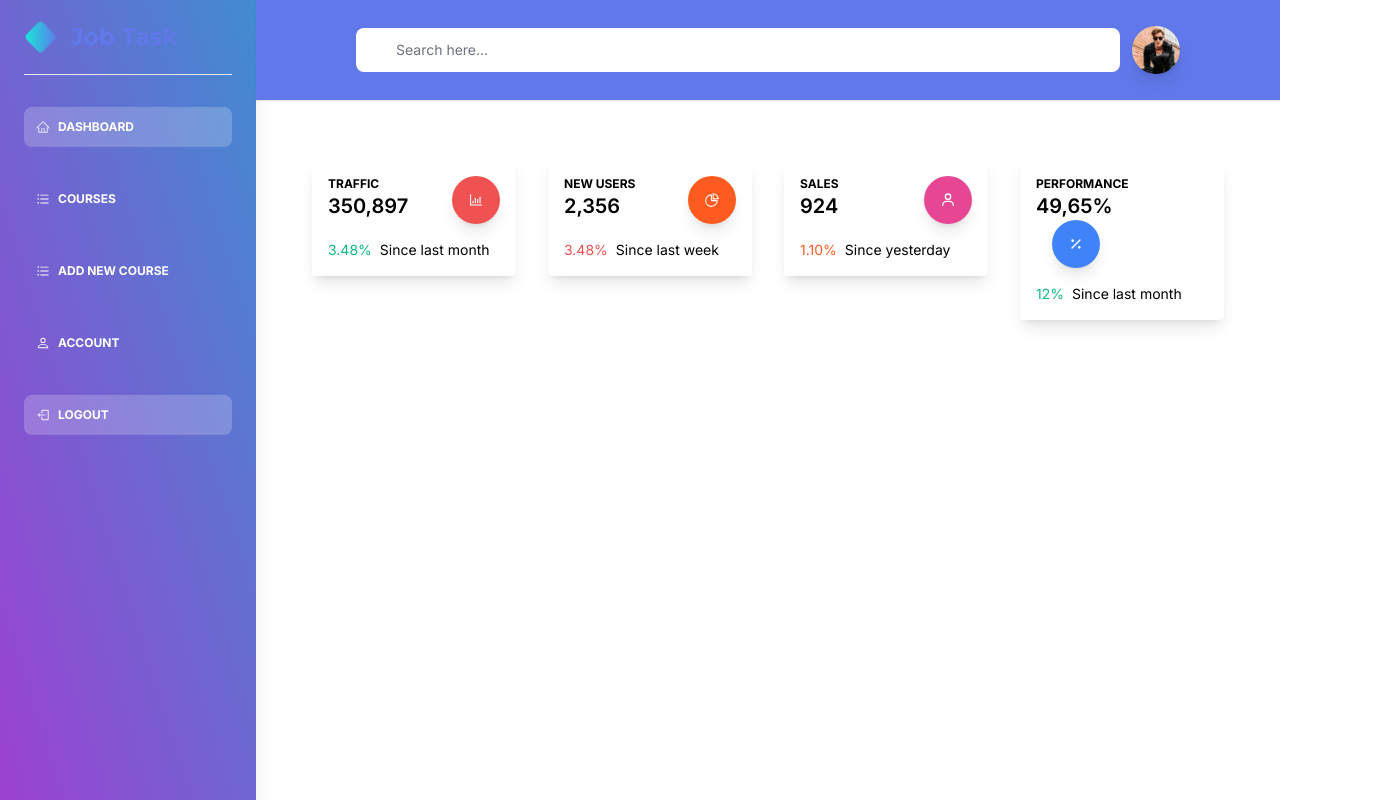
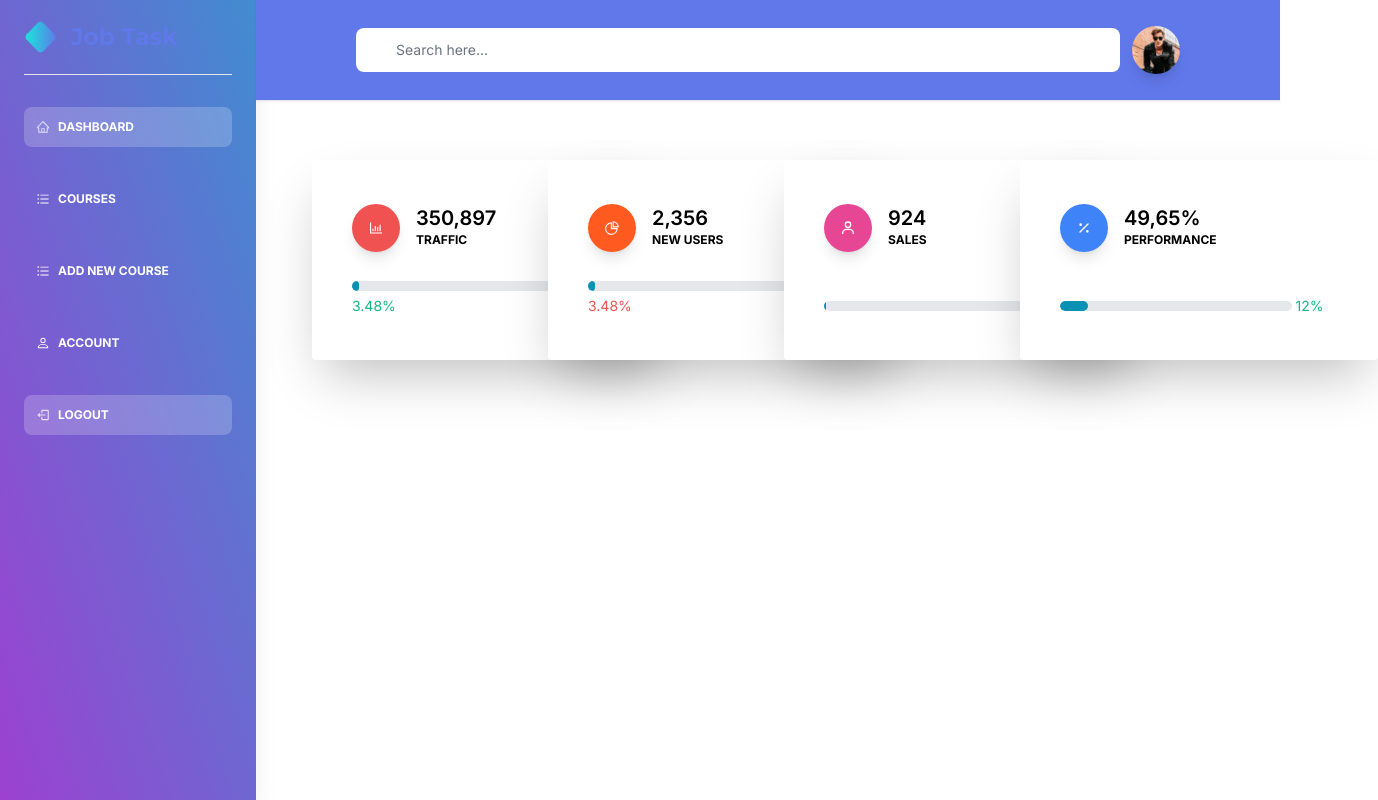
Before and after one commit to Neamul01/job-task, a Next.js app: page /admin/dashboard in a window 1280 px wide. Shown: the whole page, 1378 px wide, since content can reach past the window. Built offline with nearby package versions, Linux system fonts and the light colour scheme.

Commit message:
dashboard modified

```diff
--- a/components/Admin/Cards/CardStats.tsx
+++ b/components/Admin/Cards/CardStats.tsx
@@ -1,3 +1,5 @@
+"use client";
+import { Progress } from "flowbite-react";
 import React from "react";
 
 export default function CardStats({
@@ -12,18 +14,10 @@ export default function CardStats({
 }: CardStats) {
   return (
     <>
-      <div className="relative flex flex-col min-w-0 break-words bg-white rounded mb-6 xl:mb-0 shadow-lg">
-        <div className="flex-auto p-4">
+      <div className="relative w-[358px] h-[200px] px-6 py-7 flex flex-col min-w-0 break-words bg-white rounded mb-6 xl:mb-0 shadow-2xl">
+        <div className="flex flex-col justify-between h-full p-4">
           <div className="flex flex-wrap">
-            <div className="relative w-full pr-4 max-w-full flex-grow flex-1">
-              <h5 className="text-blueGray-400 uppercase font-bold text-xs">
-                {statSubtitle}
-              </h5>
-              <span className="font-semibold text-xl text-secondary/80">
-                {statTitle}
-              </span>
-            </div>
-            <div className="relative w-auto pl-4 flex-initial">
+            <div className="relative w-auto pr-4 flex-initial">
               <div
                 className={
                   "text-white p-3 text-center inline-flex items-center justify-center w-12 h-12 shadow-lg rounded-full " +
@@ -33,9 +27,18 @@ export default function CardStats({
                 {statIconName}
               </div>
             </div>
+            <div className="relative w-full pr-4 max-w-full flex-grow flex-1">
+              <span className="font-semibold text-xl text-secondary/80">
+                {statTitle}
+              </span>
+              <h5 className="capitalize font-bold text-xs">{statSubtitle}</h5>
+            </div>
           </div>
-          <p className="text-sm text-blueGray-400 mt-4">
-            <span className={statPercentColor + " mr-2"}>
+          <p className="text-sm  justify-between mt-4">
+            <div className="w-5/6 inline-block">
+              <Progress progress={parseInt(statPercent)} />
+            </div>
+            <span className={statPercentColor + " "}>
               <i
                 className={
                   statArrow === "up"
@@ -47,7 +50,6 @@ export default function CardStats({
               ></i>{" "}
               {statPercent}%
             </span>
-            <span className="whitespace-nowrap">{statDescripiron}</span>
           </p>
         </div>
       </div>
--- a/components/Layouts/Admin.tsx
+++ b/components/Layouts/Admin.tsx
@@ -14,7 +14,7 @@ export default function Admin({ children }: { children: React.ReactNode }) {
         <AdminNavbar />
         {/* Header */}
 
-        <div className="relative bg-blueGray-800 md:pt-32 pb-32 pt-12">
+        <div className="relative md:pt-32 pb-32 pt-12">
           <div className="px-4 md:px-10 mx-auto w-full">
             {/* <HeaderStats /> */}
           </div>
```
